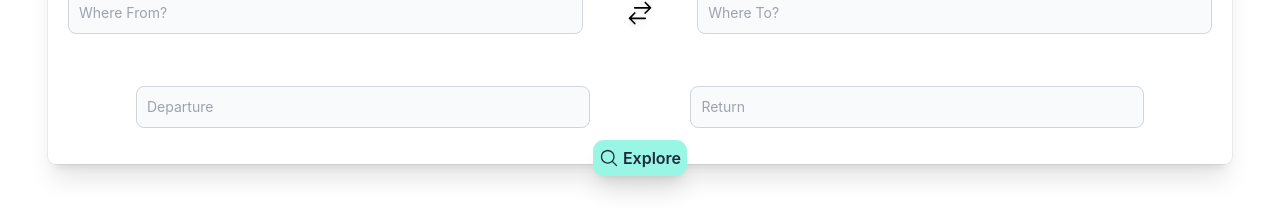
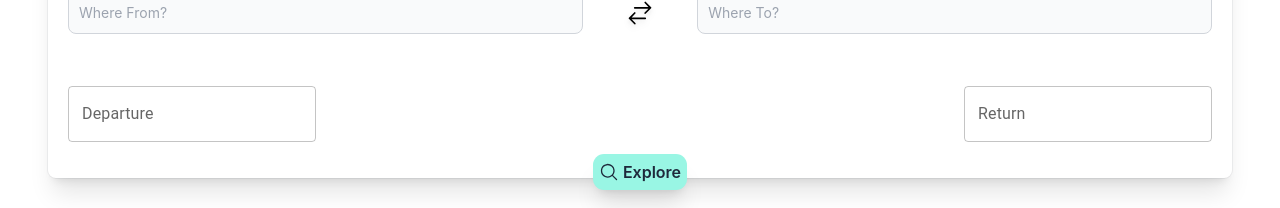
Before and after one commit to glaubervilane/FlightSearchAPP, a React (Create React App) app: page / in a window 1280 px wide. Shown: the part 446-654 px from the top of the page. Built offline with nearby package versions, Linux system fonts and the light colour scheme.

Commit message:
fixed date picker

```diff
--- a/package.json
+++ b/package.json
@@ -3,10 +3,15 @@
   "version": "0.1.0",
   "private": true,
   "dependencies": {
+    "@emotion/react": "^11.11.1",
+    "@emotion/styled": "^11.11.0",
     "@heroicons/react": "^2.0.18",
+    "@mui/material": "^5.14.11",
+    "@mui/x-date-pickers": "^6.15.0",
     "@testing-library/jest-dom": "^5.17.0",
     "@testing-library/react": "^13.4.0",
     "@testing-library/user-event": "^13.5.0",
+    "dayjs": "^1.11.10",
     "react": "^18.2.0",
     "react-dom": "^18.2.0",
     "react-router-dom": "^6.16.0",
--- a/src/components/InputDate.jsx
+++ b/src/components/InputDate.jsx
@@ -1,24 +1,15 @@
-import React from 'react'
+import { LocalizationProvider } from '@mui/x-date-pickers';
+import { AdapterDayjs } from '@mui/x-date-pickers/AdapterDayjs'
+import { DatePicker } from '@mui/x-date-pickers';
 
 const InputDate = () => {
   return (
-    <div className="rounded-b-[1rem] md:rounded-lg md:px-1">
-        <div className="flex px-20 py-4 mb-1 justify-center items-center">
-            <input type="text"
-            className=" search-bar text-left bg-gray-50 border border-gray-300 text-gray-900 text-sm rounded-lg focus:ring-blue-500
-            focus:border-blue-500 block p-2.5 dark:bg-gray-700 dark:border-gray-500
-            dark:placeholder-white  dark:hover:border-white dark:text-white
-            dark:focus:ring-blue-500 dark:focus:border-blue-500 hover:border-gray-700 w-[45%]"
-            placeholder="Departure" required/>
-
-            <div className="flex-grow"></div>
-
-            <input type="text" placeholder='Return' className='search-bar mr-auto ml-auto text-left bg-gray-50 border border-gray-300 text-gray-900 text-sm rounded-lg focus:ring-blue-500
-            focus:border-blue-500 block p-2.5 dark:bg-gray-700 dark:border-gray-500
-            dark:placeholder-white  dark:hover:border-white dark:text-white
-            dark:focus:ring-blue-500 dark:focus:border-blue-500 hover:border-gray-700 w-[45%]'>
-            </input>
-        </div>
+    <div className="flex px-[1rem] py-4 mb-1 justify-center text-center">
+        <LocalizationProvider  dateAdapter={AdapterDayjs} label="Responsive Variant">
+            <DatePicker label="Departure"  disablePast="true" views={['month', 'day']}/>
+            <div className="flex-grow p-2"></div>
+            <DatePicker label="Return" disablePast="true" views={['month', 'day']} />
+        </LocalizationProvider>
     </div>
   )
 }
--- a/src/components/InputDest.jsx
+++ b/src/components/InputDest.jsx
@@ -7,18 +7,15 @@ const InputOrig = ({ airportData }) => {
   const inputRef = useRef(null);
 
   useEffect(() => {
-    // Add an event listener to the document body to handle clicks outside the input and suggestions
+
     function handleDocumentClick(event) {
       if (inputRef.current && !inputRef.current.contains(event.target)) {
-        // Clicked outside the input and suggestions, so clear suggestions
         setSuggestions([]);
       }
     }
 
-    // Attach the event listener when the component mounts
     document.addEventListener('click', handleDocumentClick);
 
-    // Clean up the event listener when the component unmounts
     return () => {
       document.removeEventListener('click', handleDocumentClick);
     };
@@ -28,7 +25,6 @@ const InputOrig = ({ airportData }) => {
     const inputValue = event.target.value.toLowerCase();
     setValue(inputValue);
 
-    // Filter airportData based on user input (code, state, city, or tz) and prioritize matches in airport code
     const filteredSuggestions = airportData
       .filter((airport) => airport.code.toLowerCase().includes(inputValue))
       .concat(
@@ -39,7 +35,7 @@ const InputOrig = ({ airportData }) => {
           const stateMatch = airport.state && airport.state.toLowerCase().includes(inputValue);
           const tzMatch =
             airport.tz &&
-            airport.tz.toLowerCase().split('/')[1].includes(inputValue); // Search for the second part of tz
+            airport.tz.toLowerCase().split('/')[1].includes(inputValue);
           return !codeMatch && (cityMatch || countryMatch || stateMatch || tzMatch);
         })
       )
@@ -76,9 +72,8 @@ const InputOrig = ({ airportData }) => {
               className='cursor-pointer p-2 hover:bg-gray-100 dark:hover:bg-gray-500 flex justify-between items-center'
               onClick={() => handleSuggestionClick(airport.code)}
             >
-              <div className='mr-2'>{airport.state || airport.country}</div>
-              <div className='mr-2'>{airport.city}</div>
-              <div className='mr-2'>{airport.code}</div>
+              <div className='mr-1'>{airport.name || airport.state}</div>
+              <div className=''>{airport.code}</div>
             </div>
           ))}
         </div>
--- a/src/components/InputOrig.jsx
+++ b/src/components/InputOrig.jsx
@@ -7,18 +7,14 @@ const InputOrig = ({ airportData }) => {
   const inputRef = useRef(null);
 
   useEffect(() => {
-    // Add an event listener to the document body to handle clicks outside the input and suggestions
     function handleDocumentClick(event) {
       if (inputRef.current && !inputRef.current.contains(event.target)) {
-        // Clicked outside the input and suggestions, so clear suggestions
         setSuggestions([]);
       }
     }
 
-    // Attach the event listener when the component mounts
     document.addEventListener('click', handleDocumentClick);
 
-    // Clean up the event listener when the component unmounts
     return () => {
       document.removeEventListener('click', handleDocumentClick);
     };
@@ -28,7 +24,6 @@ const InputOrig = ({ airportData }) => {
     const inputValue = event.target.value.toLowerCase();
     setValue(inputValue);
 
-    // Filter airportData based on user input (code, state, city, or tz) and prioritize matches in airport code
     const filteredSuggestions = airportData
       .filter((airport) => airport.code.toLowerCase().includes(inputValue))
       .concat(
@@ -76,9 +71,9 @@ const InputOrig = ({ airportData }) => {
               className='cursor-pointer p-2 hover:bg-gray-100 dark:hover:bg-gray-500 flex justify-between items-center'
               onClick={() => handleSuggestionClick(airport.code)}
             >
-              <div className='mr-2'>{airport.state || airport.country}</div>
-              <div className='mr-2'>{airport.city}</div>
-              <div className='mr-2'>{airport.code}</div>
+              <div className=''>{airport.state || airport.country}</div>
+              <div className='mr-1'>{airport.city}</div>
+              <div className=''>{airport.code}</div>
             </div>
           ))}
         </div>
```
Also changed, not shown: 1 other file (tests, documents, lock files or other folders).
